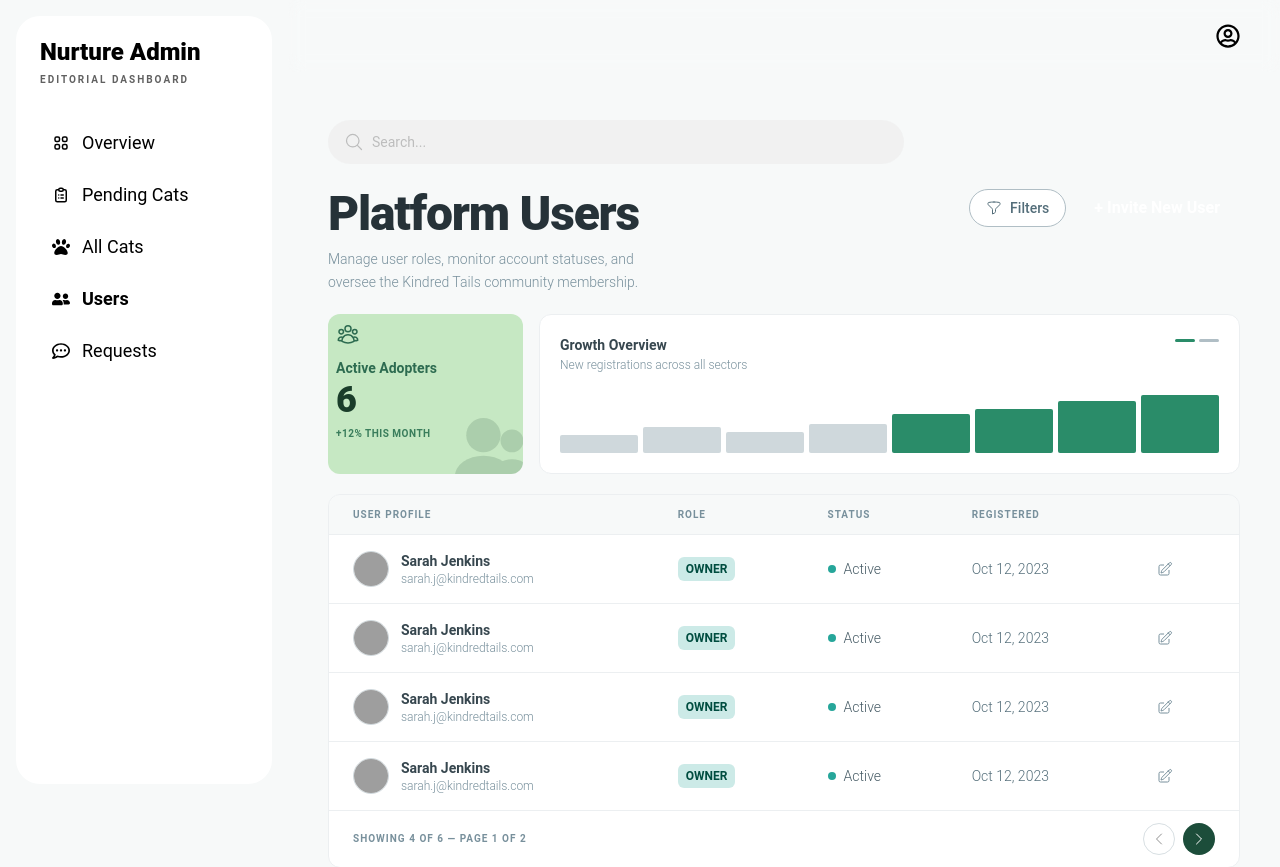
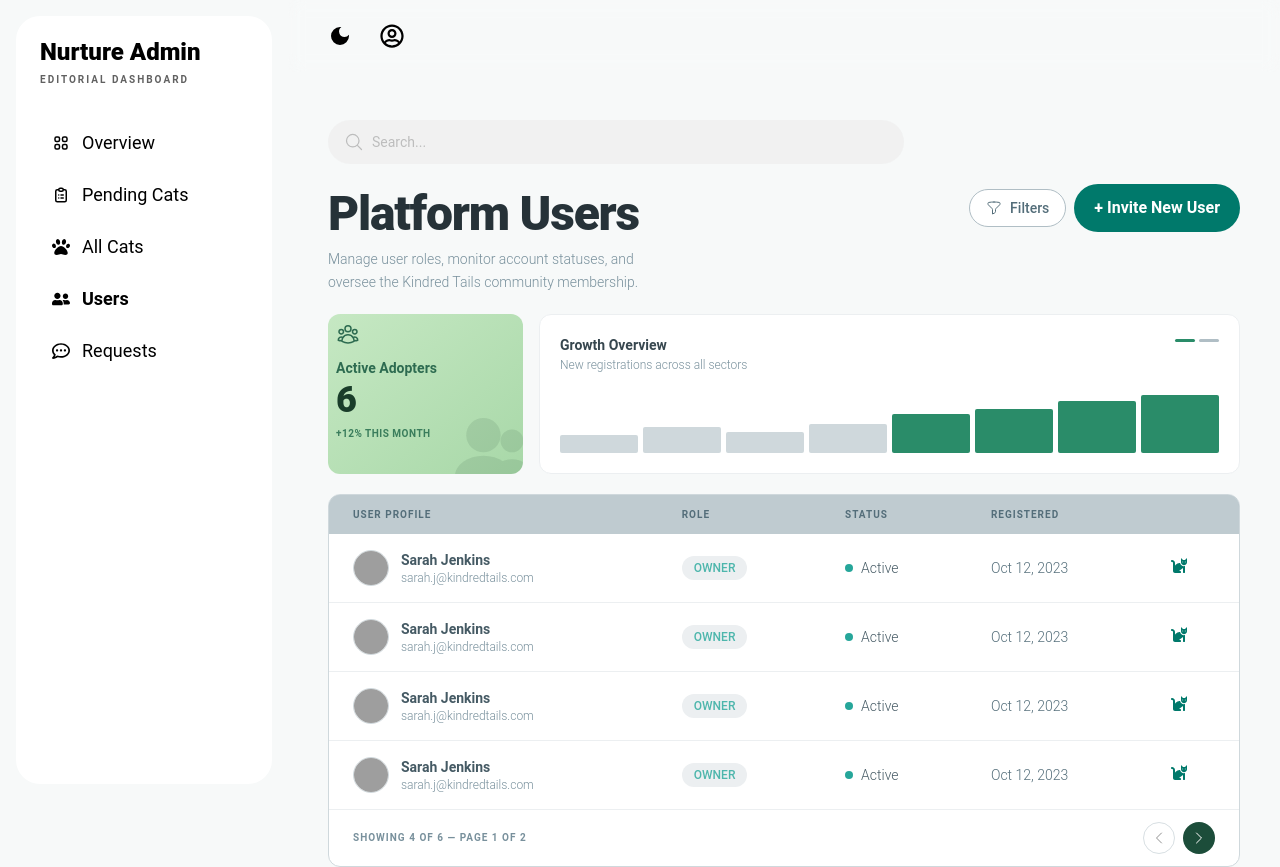
Before and after one commit to MOsaber22/Pet-Stay, a React (Vite) app: page /admin/users in a window 1280 px wide. Shown: the top 867 px of the page. Built offline with nearby package versions, Linux system fonts and the light colour scheme; grey boxes are pictures that could not be loaded.

Commit message:
dark theme update

```diff
--- a/src/App.jsx
+++ b/src/App.jsx
@@ -4,11 +4,13 @@ import AdminLayout from "./Layout//Admin-Layout/AdminLayout";
 import NotFound from "./pages/Not-Found/NotFound";
 
 const App = () => {
+
+
   return (
     <>
       <Routes>
         <Route path="/*" element={<UserLayout />} />
-        <Route path="/admin/*" element={<AdminLayout />} />
+        <Route path="/admin/*" element={<AdminLayout  />} />
         <Route path="*" element={<NotFound />} />
       </Routes>
     </>
--- a/src/Layout/Admin-Layout/AdminLayout.jsx
+++ b/src/Layout/Admin-Layout/AdminLayout.jsx
@@ -9,13 +9,15 @@ import AdminNavbar from "../../admin/components/NavBar/AdminNavbar";
 import Users from "../../admin/screens/Users/Users";
 import AdoptRequest from "../../admin/screens/AdoptionRequest/AdoptionRequest";
 import CatDetail from "../../admin/screens/Cat-Details/CatDetail";
+import ThemeChanger, { useTheme } from "../../context/ThemeProvider";
 
+const AdminContent = () => {
+const { theme, changeTheme } = useTheme();
+  const dark = theme === "dark";
+  const [open, setOpen] = useState(false);
 
-const AdminLayout = () => {
-  const [open, setOpen] = useState(false);
   return (
-    <>
-      <div className="min-h-screen bg-nuetral flex font-sans">
+    <div className={`min-h-screen ${dark ? "bg-gray-900" : "bg-[#f7f9f9]"} flex font-sans`}>
       <aside className="hidden lg:block w-72 shrink-0 p-4">
         <div className="sticky top-4">
           <AdminSidebar />
@@ -24,19 +26,19 @@ const AdminLayout = () => {
 
       {open && (
         <div className="lg:hidden fixed inset-0 z-40">
-            <div
-              className="absolute inset-0 bg-black/40"
-              onClick={() => setOpen(false)}
-            />
-            <div className="absolute left-0 top-0 bottom-0 w-72 p-3">
+          <div className="absolute inset-0 bg-black/40" onClick={() => setOpen(false)} />
+          <div className={`absolute left-0 top-0 bottom-0 w-72 p-3 ${dark ? "bg-gray-900" : "bg-[#f7f9f9]"}`}>
             <AdminSidebar onNavigate={() => setOpen(false)} />
           </div>
         </div>
       )}
 
-        <div className="flex-1 min-w-0 flex flex-col">
-          <AdminNavbar onMenu={() => setOpen(true)} />
-          <main className="px-4 sm:px-6 lg:px-8 py-6 flex-1">
+      <div className={`flex-1 min-w-0 flex flex-col ${dark ? "bg-gray-900" : "bg-[#f7f9f9]"}`}>
+       <AdminNavbar
+  onMenu={() => setOpen(true)}
+  onToggleTheme={changeTheme}
+/>
+        <main className={`px-4 sm:px-6 lg:px-8 py-6 flex-1 ${dark ? "bg-gray-900" : "bg-[#f7f9f9]"}`}>
           <Routes>
             <Route index element={<Overview />} />
             <Route path="pending-cats" element={<PendingCats />} />
@@ -45,12 +47,18 @@ const AdminLayout = () => {
             <Route path="adoption-requests" element={<AdoptRequest />} />
             <Route path="cat-details/:catID" element={<CatDetail />} />
             <Route path="*" element={<NotFound />} />
-
           </Routes>
         </main>
       </div>
     </div>
-    </>
+  );
+};
+
+const AdminLayout = () => {
+  return (
+    <ThemeChanger>
+      <AdminContent />
+    </ThemeChanger>
   );
 };
 
--- a/src/admin/components/NavBar/AdminNavbar.jsx
+++ b/src/admin/components/NavBar/AdminNavbar.jsx
@@ -1,27 +1,36 @@
 import { HiOutlineMenu } from "react-icons/hi";
 import { FaRegUserCircle } from "react-icons/fa";
+import { MdDarkMode, MdLightMode } from "react-icons/md";
 
-export default function AdminNavbar({ onMenu }) {
+export default function AdminNavbar({ onMenu, onToggleTheme }) {
   return (
-    <header className="sticky top-0 z-30 bg-bg/80 backdrop-blur supports-[backdrop-filter]:bg-bg/70 px-4 sm:px-6 lg:px-8 py-4 ">
+    <header className="sticky top-0 z-30 bg-bg/80 dark:bg-gray-900/80 backdrop-blur px-4 sm:px-6 lg:px-8 py-4">
       <div className="flex items-center justify-between">
-        <div>
+
+        {/* menu */}
+        <button
+          onClick={onMenu}
+          className="lg:hidden p-2 rounded-xl text-color-primary hover:bg-primary-light transition"
+        >
+          <HiOutlineMenu className="text-2xl" />
+        </button>
+
+        <div className="flex items-center gap-3">
+
+          {/* theme button */}
           <button
-            onClick={onMenu}
-            aria-label="Open menu"
-            className="lg:hidden p-2 rounded-xl text-color-primary hover:bg-primary-light transition-colors duration-300"
+            onClick={onToggleTheme}
+            className="p-2 rounded-xl text-color-primary dark:text-white hover:bg-primary-light dark:hover:bg-gray-800 transition"
           >
-            <HiOutlineMenu className="text-2xl" />
+            <MdDarkMode className="text-2xl dark:hidden" />
+            <MdLightMode className="text-2xl hidden  dark:block" />
           </button>
-        </div>
 
-        <div>
-          <button
-            aria-label="Profile"
-            className="p-2 rounded-xl text-color-primary hover:bg-teal-primary transition-colors duration-300"
-          >
+          {/* profile */}
+          <button className="p-2 rounded-xl text-color-primary dark:text-white hover:bg-teal-primary transition">
             <FaRegUserCircle className="text-2xl" />
           </button>
+
         </div>
       </div>
     </header>
--- a/src/admin/screens/Users/Users.jsx
+++ b/src/admin/screens/Users/Users.jsx
@@ -9,8 +9,9 @@ import { MagnifyingGlassIcon, BellIcon,
          ChevronRightIcon, UserGroupIcon }
 from "@heroicons/react/24/outline";
 import { UserCircleIcon } from "@heroicons/react/24/solid";
-
-const ROWS = [
+import { useTheme } from "../../../context/ThemeProvider";
+import { GiHollowCat } from "react-icons/gi";
+import { FaCat } from "react-icons/fa";const ROWS = [
   { img: "https://i.pravatar.cc/80?img=47",
     name: "Sarah Jenkins",
     email:"sarah.j@kindredtails.com",
@@ -61,18 +62,20 @@ const INFOS = [
   { Icon: LockClosedIcon,
     title: "Access Control",
     desc: "Owners have full administrative rights including billing access.",
-    bg: "bg-orange-50",  iconBg: "bg-orange-100",  iconColor: "text-orange-500" },
+    bg: "bg-orange-50 dark:bg-orange-200/90",  iconBg: "bg-orange-100  dark:bg-orange-300",  iconColor: "text-orange-500 dark:text-orange-700" },
   { Icon: ShieldCheckIcon,
     title: "Safety Protocols",
     desc: "All users must complete identity verification before adoption.",
-    bg: "bg-teal-50", iconBg:"bg-teal-100", iconColor: "text-teal-600" },
+    bg: "bg-teal-50 dark:bg-teal-200", iconBg:"bg-teal-100  dark:bg-teal-300", iconColor: "text-teal-600 dark:text-teal-700" },
   { Icon: ClipboardDocumentListIcon,
     title: "Audit Logs",
     desc: "Account changes are recorded in the global editorial log.",
-    bg: "bg-blue-gray-50", iconBg: "bg-blue-gray-100", iconColor: "text-blue-gray-500" },
+    bg: "bg-blue-gray-50 dark:bg-blue-gray-200", iconBg: "bg-blue-gray-100  dark:bg-blue-gray-300", iconColor: "text-blue-gray-500 dark:text-blue-gray-700" },
 ];
 
 const Users = () => {
+const { theme } = useTheme();
+const dark = theme === "dark";
 const [search, setSearch] = useState("");
 const [query, setQuery] = useState("");
 const [page, setPage] = useState(1);
@@ -137,12 +140,12 @@ const visible = filtered.slice(start, start + perPage);
 const total = Math.ceil(filtered.length / perPage);
 
   return (
-      <div className="min-h-screen bg-[#f7f9f9] flex gap-6">
+      <div className="min-h-screen  bg-[#f7f9f9] dark:bg-gray-900 flex gap-6">
       <div className="w-full px-4 sm:px-6 lg:px-2 py-6 flex flex-col gap-5">
 
         <div className="w-full max-w-xl relative">
           <button onClick={() => setQuery(search)}>
-            <MagnifyingGlassIcon className="h-5 w-5 text-gray-400 absolute left-4 top-1/2 -translate-y-1/2 cursor-pointer" />
+            <MagnifyingGlassIcon className="h-5 w-5 text-gray-400 dark:text-gray-200/70 absolute left-4 top-1/2 -translate-y-1/2 cursor-pointer" />
           </button>
           <input
             type="text"
@@ -150,20 +153,24 @@ const total = Math.ceil(filtered.length / perPage);
             value={search}
             onChange={e => setSearch(e.target.value)}
             onKeyDown={e => e.key === "Enter" && setQuery(search)}
-            className="w-full rounded-full bg-gray-200/70 pl-11 pr-4 py-3 text-sm text-gray-700 placeholder-gray-400 outline-none focus:ring-2 focus:ring-teal-500"
+            className="w-full rounded-full bg-gray-200/70 dark:bg-gray-800 dark:placeholder:text-gray-400 dark:text-gray-500 pl-11 pr-4 py-3 text-sm outline-none focus:ring-2 focus:ring-teal-500"
           />
         </div>
 
        <div className="flex flex-wrap items-start justify-between gap-4">
   <div>
-            <Typography variant="h1" className="font-extrabold  text-blue-gray-900 tracking-tight">Platform Users</Typography>
-            <Typography className="text-sm text-blue-gray-400 mt-1 max-w-xs leading-relaxed">Manage user roles, monitor account statuses, and oversee the Kindred Tails community membership.</Typography>
+    <Typography variant="h1" className="font-extrabold text-blue-gray-900 dark:text-white tracking-tight">
+      Platform Users
+    </Typography>
+    <Typography className="text-sm text-blue-gray-400 dark:text-gray-300 mt-1 max-w-xs leading-relaxed">
+      Manage user roles, monitor account statuses, and oversee the Kindred Tails community membership.
+    </Typography>
   </div>
   <div className="flex items-center gap-2">
-            <button className="flex items-center gap-2 border border-blue-gray-200 rounded-full px-4 py-2 text-sm font-medium text-blue-gray-600 bg-white hover:bg-blue-gray-50 transition">
+    <button className="flex items-center gap-2 border border-blue-gray-200 dark:border-gray-600 rounded-full px-4 py-2 text-sm font-medium text-blue-gray-600 dark:text-blue-gray-100 bg-white dark:bg-gray-800 hover:bg-blue-gray-50 dark:hover:bg-gray-600 transition-colors duration-300">
       <FunnelIcon className="h-4 w-4" /> Filters
     </button>
-            <button onClick={() => setInvite(true)} className="inline-flex items-center justify-center gap-2 primary-bg hover:bg-teal-800 text-white font-semibold text-md rounded-full px-5 py-3 transition-colors">
+    <button onClick={() => setInvite(true)} className="inline-flex items-center justify-center gap-2 bg-teal-700 hover:bg-teal-800 text-white font-semibold text-md rounded-full px-5 py-3 transition-colors duration-300">
       + Invite New User
     </button>
   </div>
@@ -171,18 +178,18 @@ const total = Math.ceil(filtered.length / perPage);
 
         {invite ? (
           <div className="fixed inset-0 bg-black/40 flex items-center justify-center z-50">
-            <div className="w-96 bg-white p-6 rounded-2xl shadow-xl flex flex-col gap-4">
-              <Typography variant="h6" className="font-bold text-blue-gray-800">Invite New User</Typography>
-              <Typography className="text-xs text-blue-gray-400 -mt-2">Send an invitation link to join the platform.</Typography>
+            <div className="w-96 bg-white dark:bg-gray-900/70 backdrop-blur-lg p-6 rounded-2xl shadow-xl flex flex-col gap-4">
+              <Typography variant="h6" className="font-bold text-blue-gray-800 dark:text-white">Invite New User</Typography>
+              <Typography className="text-xs text-blue-gray-400 dark:text-white mt-2">Send an invitation link to join the platform.</Typography>
               <input
                 value={email}
                 onChange={e => setEmail(e.target.value)}
                 placeholder="Enter email address"
-                className="w-full border border-blue-gray-200 rounded-2xl px-4 py-3 text-sm text-blue-gray-700 placeholder-blue-gray-300 outline-none focus:ring-2 focus:ring-teal-500 transition"
+                className="w-full border border-blue-gray-200 dark:border-gray-600 dark:rounded-2xl px-4 py-3 text-sm text-blue-gray-700 placeholder-blue-gray-300 outline-none focus:ring-2 focus:ring-teal-500 transition"
               />
               {message ? <p className={`text-xs ${message.includes("success") ? "text-teal-600" : "text-red-400"}`}>{message}</p> : null}
               <div className="flex gap-3">
-                <button onClick={() => { setInvite(false); setEmail(""); setMessage(""); }} className="flex-1 border border-blue-gray-200 rounded-xl py-2.5 text-sm font-medium text-blue-gray-600 hover:bg-blue-gray-50 transition">
+                <button onClick={() => { setInvite(false); setEmail(""); setMessage(""); }} className="flex-1 border border-blue-gray-200 dark:border-gray-600 dark:rounded-xl py-2.5 text-sm font-medium bg-blue-gray-100 text-blue-gray-600 dark:text-blue-gray hover:bg-blue-gray-50 transition">
                   Cancel
                 </button>
                 <button onClick={handleInvite} className="flex-1 bg-[#1C4D3A] hover:bg-[#163829] text-white rounded-xl py-2.5 text-sm font-semibold transition">
@@ -194,47 +201,51 @@ const total = Math.ceil(filtered.length / perPage);
         ) : null}
 
         <div className="grid grid-cols-1 sm:grid-cols-[195px_1fr] gap-4">
-          <Card className="bg-[#C6E8C3] shadow-none border-0 relative overflow-hidden">
+         <Card className="bg-gradient-to-br from-[#C6E8C3] to-[#a8d8a8] dark:from-[#1C4D3A] dark:to-[#0f2d20] shadow-none border-0 relative overflow-hidden">
   <CardBody className="p-2">
-              <UserGroupIcon className="h-6 w-6 text-[#2D6B50] mb-3" />
-              <Typography className="text-sm font-semibold text-[#2D6B50]">Active Adopters</Typography>
-              <Typography className="text-4xl font-extrabold text-[#1A3D2A] leading-none mt-1">{activeCount}</Typography>
-              <Typography className="text-[10px] font-bold text-[#3A7D5C] uppercase tracking-wider mt-2">+12% this month</Typography>
-              <div className="absolute -right-2 -bottom-4 opacity-15">
-                <svg viewBox="0 0 80 70" className="h-20"><circle cx="38" cy="22" r="15" fill="#1A3D2A"/><ellipse cx="38" cy="58" rx="25" ry="18" fill="#1A3D2A"/><circle cx="63" cy="27" r="10" fill="#1A3D2A"/><ellipse cx="63" cy="56" rx="16" ry="13" fill="#1A3D2A"/></svg>
+    <UserGroupIcon className="h-6 w-6 text-[#2D6B50] dark:text-teal-400 mb-3" />
+    <Typography className="text-sm font-semibold text-[#2D6B50] dark:text-teal-300">Active Adopters</Typography>
+    <Typography className="text-4xl font-extrabold  text-[#1A3D2A] dark:text-white leading-none mt-1">{activeCount}</Typography>
+    <Typography className="text-[10px] font-bold text-[#3A7D5C] dark:text-teal-400 uppercase tracking-wider mt-2">+12% this month</Typography>
+    <div className="absolute -right-2 -bottom-4 opacity-10 dark:opacity-100">
+      <svg viewBox="0 0 80 70" className="h-20">
+        <circle cx="38" cy="22" r="15" fill="#1A3D2A"/>
+        <ellipse cx="38" cy="58" rx="25" ry="18" fill="#1A3D2A"/>
+        <circle cx="63" cy="27" r="10" fill="#1A3D2A"/>
+        <ellipse cx="63" cy="56" rx="16" ry="13" fill="#1A3D2A"/>
+      </svg>
     </div>
   </CardBody>
 </Card>
-
-          <Card className="shadow-none border border-blue-gray-50">
+          <Card className="shadow-none border bg-gradient-to-tr border-blue-gray-50 dark:from-teal-700 dark:to-teal-900 dark:border-blue-gray-700 overflow-hidden">
             <CardBody className="p-5">
               <div className="flex justify-between items-start">
                 <div>
-                  <Typography className="text-sm font-bold text-blue-gray-800">Growth Overview</Typography>
-                  <Typography className="text-xs text-blue-gray-400 mt-0.5">New registrations across all sectors</Typography>
+                  <Typography className="text-sm font-bold text-blue-gray-800 dark:text-white">Growth Overview</Typography>
+                  <Typography className="text-xs text-blue-gray-400 dark:text-blue-gray-50 mt-0.5">New registrations across all sectors</Typography>
                 </div>
                 <div className="flex gap-1 mt-1">
-                  <span className="h-[3px] w-5 rounded bg-[#2A8C69] inline-block" />
-                  <span className="h-[3px] w-5 rounded bg-blue-gray-200 inline-block" />
+                  <span className="h-[3px] w-5 rounded bg-[#2A8C69]  inline-block" />
+                  <span className="h-[3px] w-5 rounded bg-blue-gray-200 dark:bg-blue-gray-900 inline-block" />
                 </div>
               </div>
               <div className="flex items-end gap-[5px] h-16 mt-4">
                 {BARS.map((h, i) => (
-                  <div key={i} className={`flex-1 rounded-sm ${i >= 4 ? "bg-[#2A8C69]" : "bg-blue-gray-100"}`} style={{ height: `${h}%` }} />
+                  <div key={i} className={`flex-1 rounded-sm ${i >= 4 ? "bg-[#2A8C69] dark:bg-teal-400" : "bg-blue-gray-100 dark:bg-blue-gray-900 "}`} style={{ height: `${h}%` }} />
                 ))}
               </div>
             </CardBody>
           </Card>
         </div>
 
-        <Card className="shadow-none border border-blue-gray-50 overflow-hidden">
+        <Card className="shadow-none border bg-gradient-to-br  dark:from-teal-700 dark:to-teal-900 dark:border-blue-gray-700 border-blue-gray-100 overflow-hidden">
           <CardBody className="p-0 overflow-x-auto">
             <table className="w-full min-w-[560px] table-auto text-left">
               <thead>
-                <tr className="border-b border-blue-gray-50">
+                <tr className="dark:gray-700">
                   {["User Profile", "Role", "Status", "Registered", ""].map(h => (
-                    <th key={h} className="px-6 py-3 bg-blue-gray-50/40">
-                      <Typography className="text-[10px] font-bold uppercase tracking-widest text-blue-gray-400">{h}</Typography>
+                    <th key={h} className="px-6 py-3 bg-blue-gray-500/40 dark:bg-gray-900/40">
+                      <Typography className="text-[10px] font-bold uppercase tracking-widest text-blue-gray-600 dark:text-blue-gray-50">{h}</Typography>
                     </th>
                   ))}
                 </tr>
@@ -242,33 +253,46 @@ const total = Math.ceil(filtered.length / perPage);
               <tbody>
                 {filtered.length === 0 ? (
                   <tr>
-                    <td colSpan={5} className="px-6 py-10 text-center text-blue-gray-400 text-sm">User not found</td>
+                    <td colSpan={5} className="px-6 py-10 text-center text-blue-gray-400  dark:text-blue-gray-50 text-sm">User not found</td>
                   </tr>
                 ) : (
                   visible.map(({ img, name, email, role, owner, active, date }, i) => (
-                    <tr key={`${name}-${i}`} className={`hover:bg-blue-gray-50/40 transition-colors ${i < visible.length - 1 ? "border-b border-blue-gray-50" : ""}`}>
+                    <tr key={`${name}-${i}`} className={`hover:bg-blue-gray-50/40  dark:bg-blue-gray-900/90 transition-colors ${i < visible.length - 1 ? "border-b border-blue-gray-50 dark:border-blue-gray-700" : ""}`}>
                       <td className="px-6 py-4">
                         <div className="flex items-center gap-3">
-                          <Avatar src={img} alt={name} size="sm" className="border border-blue-gray-100" />
+                          <Avatar src={img} alt={name} size="sm" className="border border-blue-gray-100 dark:border-blue-gray-600" />
                           <div>
-                            <Typography className="text-sm font-semibold text-blue-gray-800">{name}</Typography>
-                            <Typography className="text-xs text-blue-gray-400">{email}</Typography>
+                            <Typography className="text-sm font-semibold dark:text-blue-gray-100 text-blue-gray-700">{name}</Typography>
+                            <Typography className="text-xs text-blue-gray-400 dark:text-blue-gray-50">{email}</Typography>
                           </div>
                         </div>
                       </td>
                       <td className="px-6 py-4">
-                        <Chip variant="ghost" size="sm" value={role} color={owner ? "teal" : "blue-gray"} className="w-max text-xs" />
+                   <Chip
+                     variant="ghost"
+                     size="sm"
+                     value={role}
+                     className={`w-max text-xs font-medium px-3 py-1 rounded-full
+                       ${
+                        owner
+                        ? " text-teal-300 bg-blue-gray-50 dark:bg-[#225a55]/80 dark:text-white"
+                        : "bg-[#2b2b2b] text-gray-100 dark:bg-[#2b2b2b] dark:text-gray-400"
+                       }`
+                      }
+                     />
                       </td>
                       <td className="px-6 py-4">
                         <div className="flex items-center gap-2">
-                          <span className={`h-2 w-2 rounded-full ${active ? "bg-teal-400" : "bg-blue-gray-300"}`} />
-                          <Typography className={`text-sm ${active ? "text-blue-gray-700" : "text-blue-gray-400"}`}>{active ? "Active" : "Disabled"}</Typography>
+                          <span className={`h-2 w-2 rounded-full ${active ? "bg-teal-400 " : "bg-blue-gray-300"}`} />
+                          <Typography className={`text-sm ${active ? "text-blue-gray-700 dark:text-blue-gray-100" : "text-blue-gray-400"}`}>{active ? "Active" : "Disabled"}</Typography>
                         </div>
                       </td>
-                      <td className="px-6 py-4"><Typography className="text-sm text-blue-gray-600">{date}</Typography></td>
+                      <td className="px-6 py-4"><Typography className="text-sm text-blue-gray-600 dark:text-blue-gray-100">{date}</Typography></td>
                       <td className="px-6 py-4">
                     <Tooltip content="Edit User">
-                          <IconButton variant="text" size="sm"><PencilSquareIcon className="h-4 w-4 text-blue-gray-400" /></IconButton>
+  <span className="inline-flex cursor-pointer">
+    <FaCat className="dark:text-teal-400 text-teal-700 text-base" />
+  </span>
 </Tooltip>
                       </td>
                     </tr>
@@ -277,15 +301,15 @@ const total = Math.ceil(filtered.length / perPage);
               </tbody>
             </table>
           </CardBody>
-          <CardFooter className="flex items-center justify-between border-t border-blue-gray-50 px-6 py-3">
-            <Typography className="text-[10px] font-bold uppercase tracking-widest text-blue-gray-400">
+          <CardFooter className="flex items-center justify-between border-t    dark:bg-gray-900/40  border-blue-gray-50 dark:border-blue-gray-700 px-6 py-3">
+            <Typography className="text-[10px] font-bold uppercase tracking-widest dark:text-white text-blue-gray-400">
               Showing {visible.length} of {filtered.length} — Page {page} of {total}
             </Typography>
             <div className="flex gap-2">
-              <IconButton variant="outlined" size="sm" className="rounded-full border-blue-gray-200 active:scale-95 transition-all" onClick={() => setPage(p => Math.max(p - 1, 1))} disabled={page === 1}>
-                <ChevronLeftIcon className="h-4 w-4" />
+              <IconButton variant="outlined" size="sm" className="rounded-full dark:border-blue-gray-700 dark:bg-teal-300/30 border-blue-gray-200 active:scale-95 transition-all" onClick={() => setPage(p => Math.max(p - 1, 1))} disabled={page === 1}>
+                <ChevronLeftIcon className="h-4 w-4 dark:text-white" />
               </IconButton>
-              <IconButton size="sm" className="rounded-full bg-[#1C4D3A] shadow-none hover:bg-[#163829] active:scale-95 transition-all" onClick={() => setPage(p => Math.min(p + 1, total))} disabled={page === total}>
+              <IconButton size="sm" className="rounded-full  bg-[#1C4D3A] dark:bg-teal-600/60 shadow-none hover:bg-[#163829] active:scale-95 transition-all" onClick={() => setPage(p => Math.min(p + 1, total))} disabled={page === total}>
                 <ChevronRightIcon className="h-4 w-4 text-white" />
               </IconButton>
             </div>
@@ -298,7 +322,7 @@ const total = Math.ceil(filtered.length / perPage);
               <div className={`${iconBg} ${iconColor} rounded-xl p-2 shrink-0 mt-0.5`}><Icon className="h-4 w-4" /></div>
               <div>
                 <Typography className="text-sm font-bold text-blue-gray-800">{title}</Typography>
-                <Typography className="text-xs text-blue-gray-500 mt-1 leading-relaxed">{desc}</Typography>
+                <Typography className="text-xs dark:text-blue-gray-900 text-blue-gray-500 mt-1 leading-relaxed">{desc}</Typography>
               </div>
             </div>
           ))}
```
Lines whose indentation alone changed are shown as unchanged.
